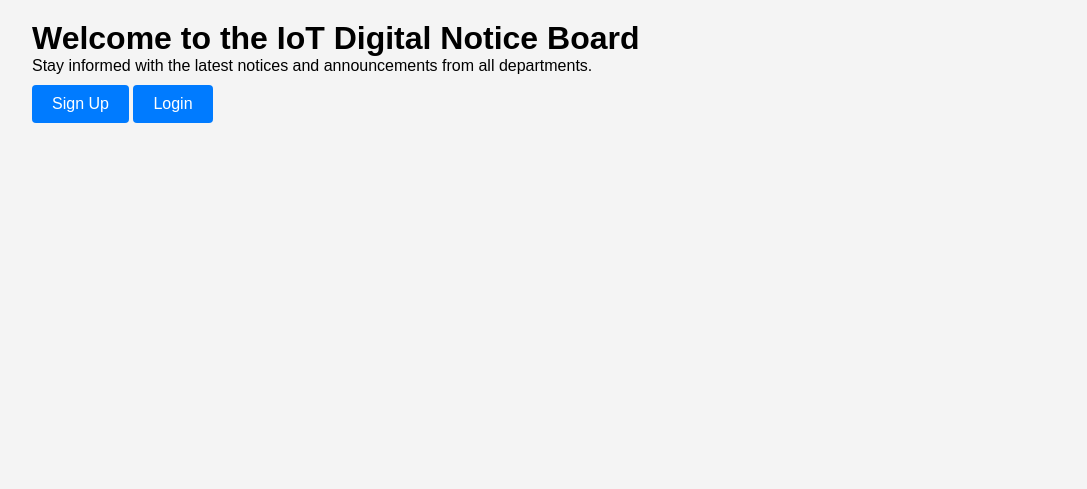
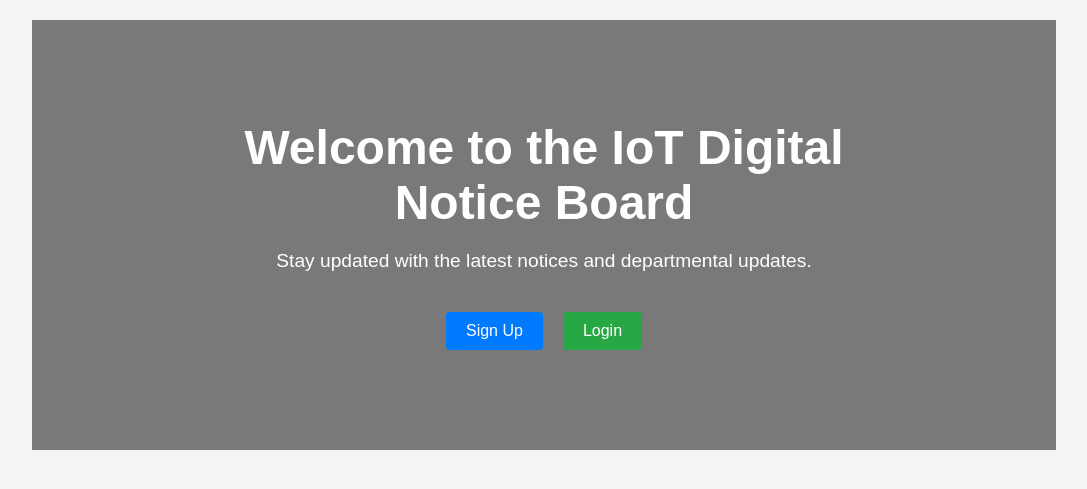
Before and after one commit to digi2025new/digin, a Flask app: page / in a window 1280 px wide. Shown: the part 73-562 px from the top of the page, without its empty margins (96-1183 px from the left). Run offline with Flask 3, Linux system fonts and the light colour scheme; a user stored in the database is signed in; some libraries are stand-ins or nearby versions.

Commit message:
Revamp all pages for interactive and attractive design

```diff
--- a/static/script.js
+++ b/static/script.js
@@ -1,2 +1,20 @@
-// Custom JavaScript functionality can be added here.
-console.log("Script loaded.");
+document.addEventListener('DOMContentLoaded', () => {
+    // Example: password strength indicator for the signup page
+    const passwordInput = document.getElementById('password');
+    const strengthIndicator = document.getElementById('strength-indicator');
+    if (passwordInput && strengthIndicator) {
+      passwordInput.addEventListener('input', () => {
+        const password = passwordInput.value;
+        if (password.length < 6) {
+          strengthIndicator.textContent = 'Weak';
+          strengthIndicator.style.color = 'red';
+        } else if (password.length < 10) {
+          strengthIndicator.textContent = 'Moderate';
+          strengthIndicator.style.color = 'orange';
+        } else {
+          strengthIndicator.textContent = 'Strong';
+          strengthIndicator.style.color = 'green';
+        }
+      });
+    }
+  });
--- a/static/styles.css
+++ b/static/styles.css
@@ -61,7 +61,150 @@ header {
   }
 
   /* ---------------------------------------
-   3. ADMIN PANEL STYLES
+     3. HERO SECTION (Home Page)
+  ---------------------------------------- */
+  .hero {
+    background: url("https://via.placeholder.com/1200x400") no-repeat center center/cover;
+    width: 100%;
+    padding: 100px 0;
+    color: #fff;
+    text-align: center;
+    position: relative;
+  }
+
+  .hero::after {
+    content: "";
+    position: absolute;
+    top: 0;
+    left: 0;
+    right: 0;
+    bottom: 0;
+    background: rgba(0,0,0,0.5);
+  }
+
+  .hero-content {
+    position: relative;
+    z-index: 1;
+    max-width: 700px;
+    margin: 0 auto;
+    padding: 0 20px;
+  }
+
+  .hero-content h1 {
+    font-size: 3rem;
+    margin-bottom: 20px;
+  }
+
+  .hero-content p {
+    font-size: 1.2rem;
+    margin-bottom: 30px;
+  }
+
+  .hero-buttons {
+    display: flex;
+    justify-content: center;
+    gap: 20px;
+  }
+
+  /* ---------------------------------------
+     4. BUTTONS
+  ---------------------------------------- */
+  .btn {
+    display: inline-block;
+    padding: 10px 20px;
+    background-color: #007BFF;
+    color: #fff;
+    border: none;
+    border-radius: 4px;
+    cursor: pointer;
+    text-decoration: none;
+    transition: background-color 0.3s ease;
+    margin-top: 10px;
+    font-size: 1rem;
+    text-align: center;
+  }
+
+  .btn:hover {
+    background-color: #0056b3;
+  }
+
+  .btn-secondary {
+    background-color: #28a745;
+  }
+
+  .btn-secondary:hover {
+    background-color: #1e7e34;
+  }
+
+  .btn-danger {
+    background-color: #dc3545;
+  }
+
+  .btn-danger:hover {
+    background-color: #c82333;
+  }
+
+  /* ---------------------------------------
+     5. FORMS (Login & Sign Up & Admin Login)
+  ---------------------------------------- */
+  .form-container {
+    background: #fff;
+    border-radius: 8px;
+    max-width: 400px;
+    margin: 40px auto;
+    padding: 30px;
+    box-shadow: 0 0 10px rgba(0,0,0,0.1);
+  }
+
+  .form-container h2 {
+    margin-bottom: 20px;
+    text-align: center;
+  }
+
+  .form-group {
+    margin-bottom: 15px;
+  }
+
+  .form-group label {
+    display: block;
+    margin-bottom: 5px;
+    font-weight: bold;
+  }
+
+  .form-group input[type="text"],
+  .form-group input[type="password"],
+  .form-group input[type="number"] {
+    width: 100%;
+    padding: 10px;
+    border: 1px solid #ccc;
+    border-radius: 4px;
+  }
+
+  /* ---------------------------------------
+     6. DASHBOARD & DEPARTMENTS
+  ---------------------------------------- */
+  .dashboard {
+    text-align: center;
+    padding: 20px;
+  }
+
+  .departments button {
+    margin: 10px;
+    transition: transform 0.3s;
+    background-color: #333;
+    color: #fff;
+    padding: 10px 20px;
+    border: none;
+    cursor: pointer;
+  }
+
+  .departments button:hover {
+    transform: scale(1.1);
+    background-color: #555;
+  }
+
+  /* ---------------------------------------
+     7. ADMIN PANEL & NOTICES
   ---------------------------------------- */
   .admin-panel {
     max-width: 900px;
@@ -114,7 +257,6 @@ header {
     margin-bottom: 10px;
   }
 
-/* Notice actions (Delete button) */
   .notice-actions {
     text-align: center;
   }
@@ -136,37 +278,31 @@ header {
   }
 
   /* ---------------------------------------
-   4. BUTTONS
+     8. SLIDESHOW
   ---------------------------------------- */
-.btn {
-    display: inline-block;
-    padding: 10px 20px;
-    background-color: #007BFF;
-    color: #fff;
-    border: none;
-    border-radius: 4px;
-    cursor: pointer;
-    text-decoration: none;
-    transition: background-color 0.3s ease;
-    margin-top: 10px;
-    font-size: 1rem;
+  .slideshow-container {
+    max-width: 800px;
+    margin: 40px auto;
+    padding: 20px;
+    background: #fff;
+    border-radius: 8px;
+    box-shadow: 0 0 10px rgba(0,0,0,0.1);
     text-align: center;
   }
 
-.btn:hover {
-    background-color: #0056b3;
+  .slideshow {
+    margin-top: 20px;
   }
 
-.btn-danger {
-    background-color: #dc3545;
-}
-
-.btn-danger:hover {
-    background-color: #c82333;
+  .slideshow img,
+  .slideshow video,
+  .slideshow audio {
+    max-width: 100%;
+    border-radius: 4px;
   }
 
   /* ---------------------------------------
-   5. RESPONSIVE DESIGN
+     9. RESPONSIVE DESIGN
   ---------------------------------------- */
   @media (max-width: 768px) {
     .notice-card {
--- a/templates/admin.html
+++ b/templates/admin.html
@@ -29,10 +29,9 @@
           <a href="{{ file_url }}" target="_blank">View Document</a>
         {% endif %}
         <div class="notice-actions">
-          <a href="{{ url_for('delete_notice', notice_id=notice[0]) }}"
-             class="btn btn-danger"
+          <a href="{{ url_for('delete_notice', notice_id=notice[0]) }}" class="btn btn-danger"
              onclick="return confirm('Are you sure you want to delete this notice?');">
-             Delete
+            Delete
           </a>
         </div>
       </div>
@@ -40,7 +39,6 @@
     </div>
   </div>
 
-  <!-- Navigation Links -->
   <div class="admin-nav">
     <p><a href="{{ url_for('dashboard') }}">Back to Dashboard</a></p>
     <p><a href="{{ url_for('slideshow', dept=department) }}">View Slideshow</a></p>
--- a/templates/base.html
+++ b/templates/base.html
@@ -11,22 +11,18 @@
   <header>
     <div class="header-container">
       <h1>Digital Notice Board</h1>
-      {% if session.username %}
-        <nav>
-          <ul>
+      <nav>
+        <ul>
+          {% if session.username %}
             <li><a href="{{ url_for('dashboard') }}">Dashboard</a></li>
             <li><a href="{{ url_for('logout') }}">Logout</a></li>
-          </ul>
-        </nav>
-      {% else %}
-        <nav>
-          <ul>
+          {% else %}
             <li><a href="{{ url_for('index') }}">Home</a></li>
             <li><a href="{{ url_for('login') }}">Login</a></li>
             <li><a href="{{ url_for('signup') }}">Sign Up</a></li>
-          </ul>
-        </nav>
-      {% endif %}
+          {% endif %}
+        </ul>
+      </nav>
     </div>
   </header>
   <div class="container">
--- a/templates/dashboard.html
+++ b/templates/dashboard.html
@@ -1,5 +1,6 @@
 {% extends "base.html" %}
 {% block content %}
+<div class="dashboard">
   <h2>Dashboard</h2>
   <p>Select your department:</p>
   <div class="departments">
@@ -7,4 +8,5 @@
       <button onclick="window.location.href='{{ url_for('department', dept=dept) }}'">{{ dept | upper }}</button>
     {% endfor %}
   </div>
+</div>
 {% endblock %}
--- a/templates/index.html
+++ b/templates/index.html
@@ -3,7 +3,7 @@
 <div class="hero">
   <div class="hero-content">
     <h1>Welcome to the IoT Digital Notice Board</h1>
-    <p>Stay informed with the latest notices and announcements from all departments.</p>
+    <p>Stay updated with the latest notices and departmental updates.</p>
     <div class="hero-buttons">
       <a href="{{ url_for('signup') }}" class="btn">Sign Up</a>
       <a href="{{ url_for('login') }}" class="btn btn-secondary">Login</a>
--- a/templates/login.html
+++ b/templates/login.html
@@ -5,11 +5,11 @@
   <form method="POST" action="{{ url_for('login') }}">
     <div class="form-group">
       <label for="username">Username:</label>
-      <input type="text" name="username" placeholder="Enter your username" required>
+      <input type="text" id="username" name="username" placeholder="Enter your username" required>
     </div>
     <div class="form-group">
       <label for="password">Password:</label>
-      <input type="password" name="password" placeholder="Enter your password" required>
+      <input type="password" id="password" name="password" placeholder="Enter your password" required>
     </div>
     <input type="submit" value="Login" class="btn">
   </form>
```
Also changed, not shown: templates/signup.html (+4 -14 lines), templates/slideshow.html (+12 -9 lines). Lines whose indentation alone changed are shown as unchanged.
